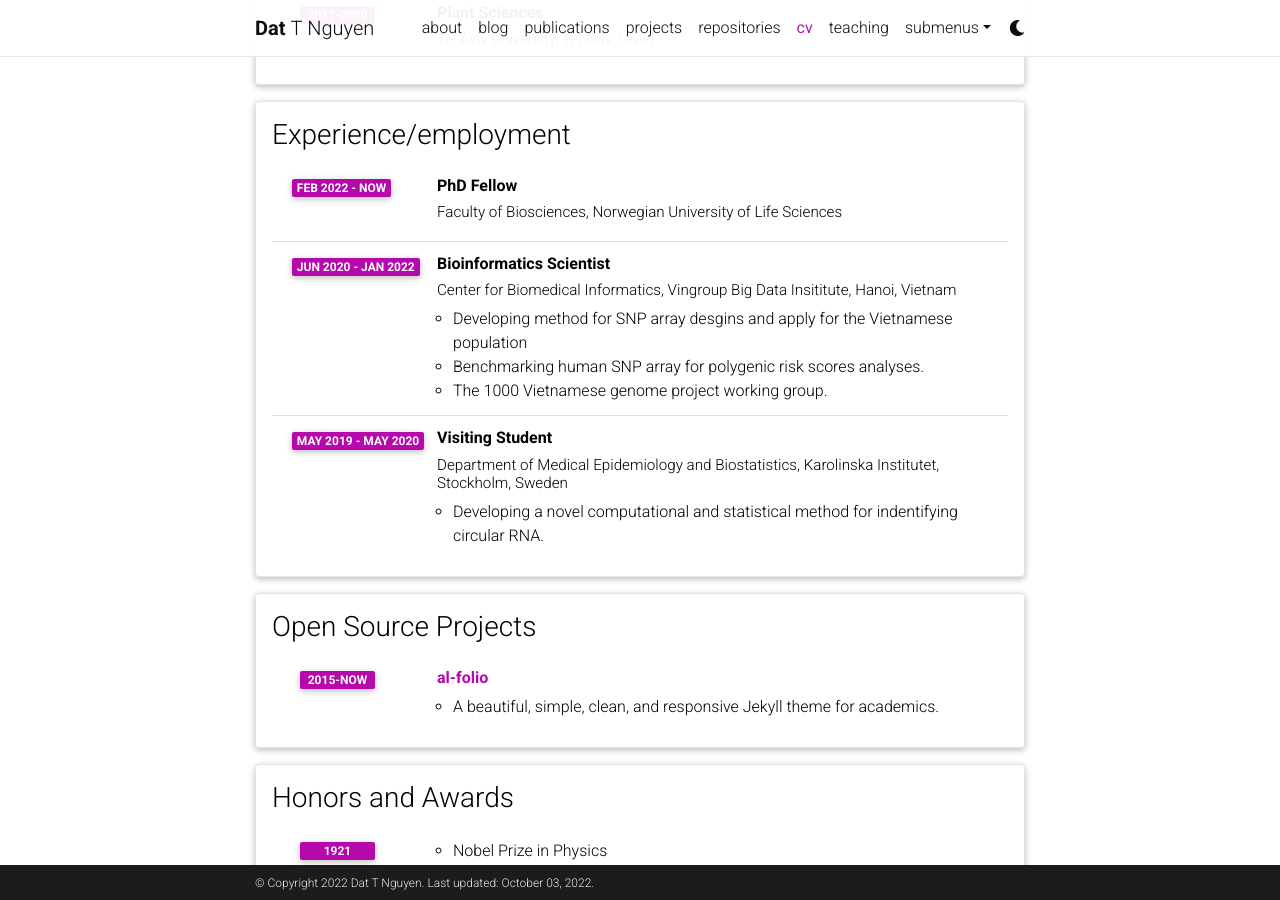
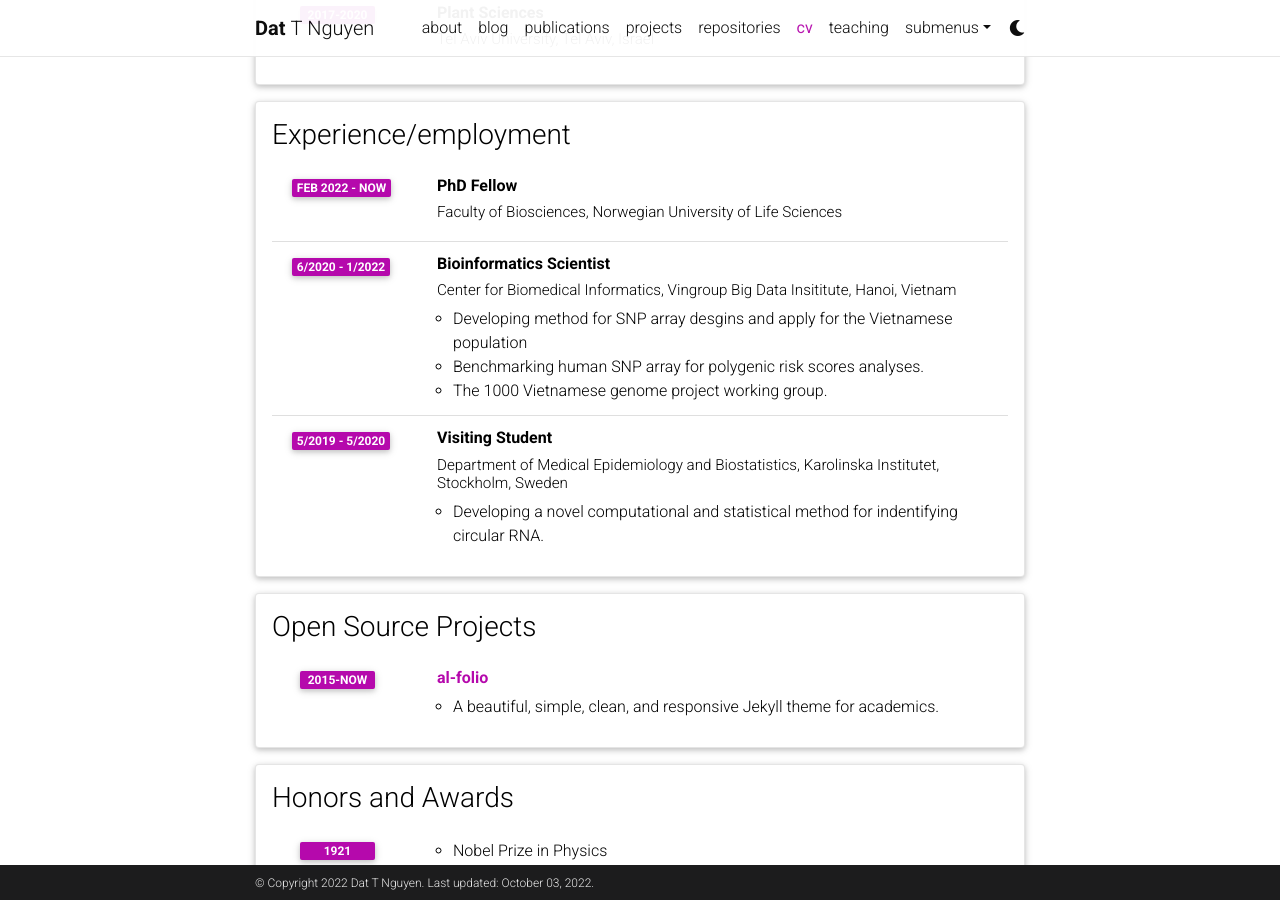
Before and after one commit to datngu/academic, a Jekyll site: the page built from _pages/cv.md, in a window 1280 px wide and 900 px high, scrolled down 542 px. Built offline with Jekyll 4.4.1, drawn with Linux system fonts in a browser that asks for light colours; comment, search, counter and statistics services are not loaded; a style sheet for code colours, icons or effects is not loaded.

Commit message:
update info

```diff
--- a/_data/cv.yml
+++ b/_data/cv.yml
@@ -31,7 +31,7 @@
 
     - title: Bioinformatics Scientist
       institution: Center for Biomedical Informatics, Vingroup Big Data Insititute, Hanoi, Vietnam
-      year: Jun 2020 - Jan 2022
+      year: 6/2020 - 1/2022
       description:
         - Developing method for SNP array desgins and apply for the Vietnamese population
         - Benchmarking human SNP array for polygenic risk scores analyses.
@@ -39,7 +39,7 @@
 
     - title: Visiting Student
       institution: Department of Medical Epidemiology and Biostatistics, Karolinska Institutet, Stockholm, Sweden
-      year: May 2019 - May 2020
+      year: 5/2019 - 5/2020
       description:
         - Developing a novel computational and statistical method for indentifying circular RNA.
 
```
